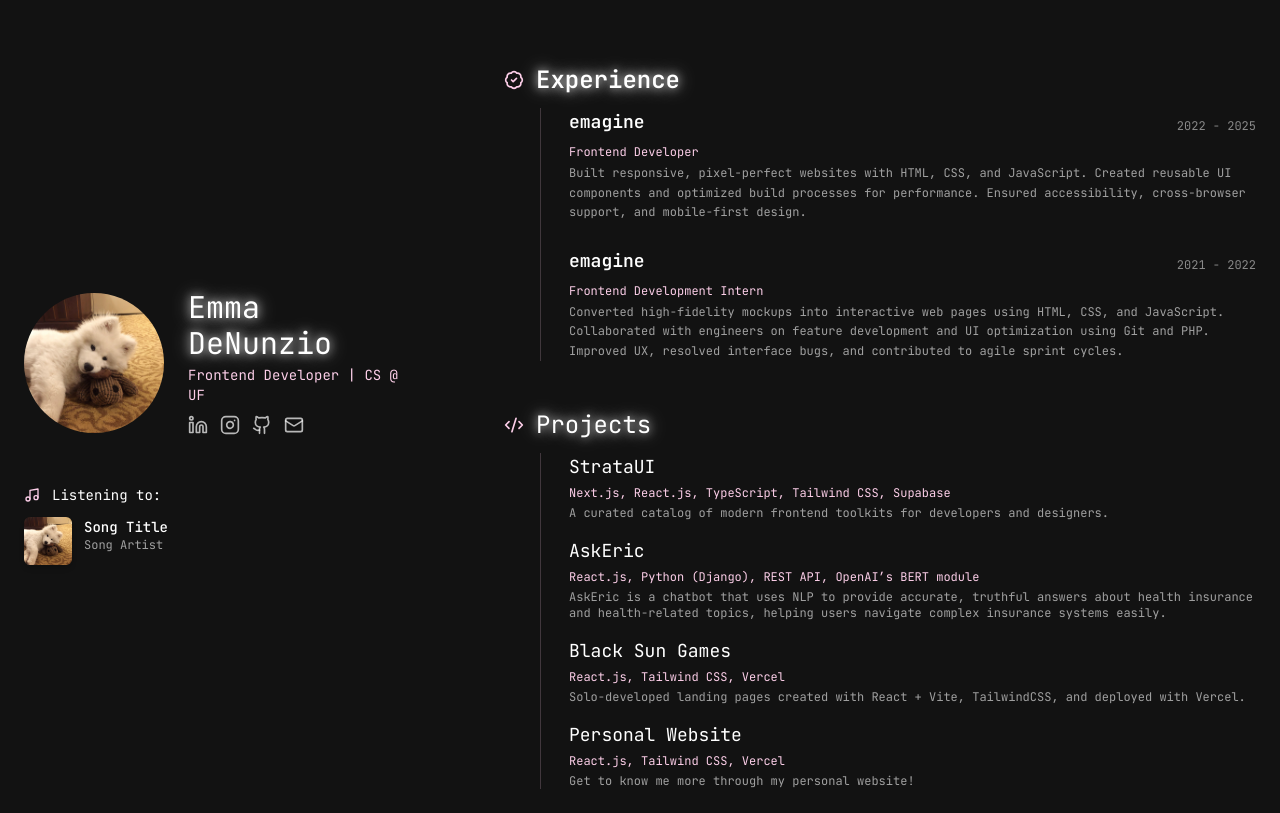
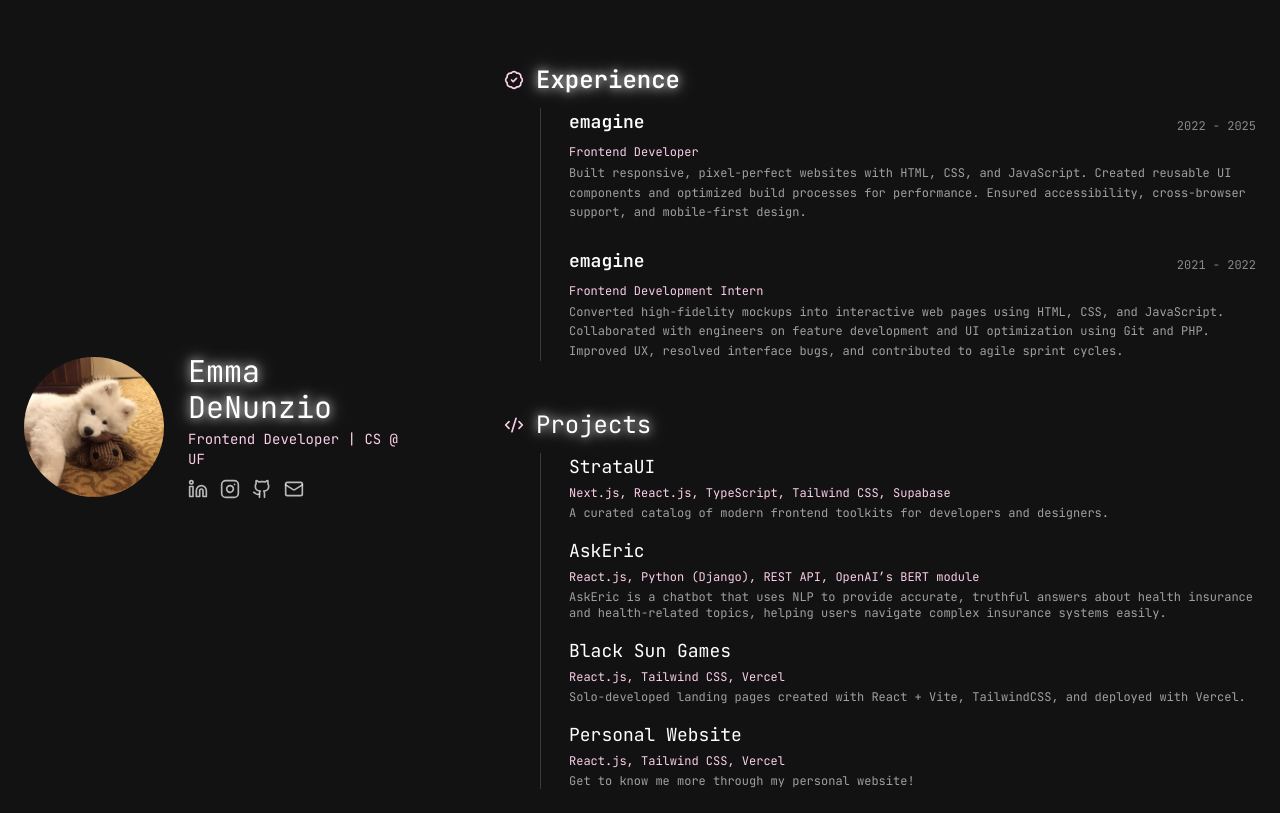
Before and after one commit to emijane/edenunz, a React (Vite) app in the folder portfolio/: page / in a window 1280 px wide. Built offline with nearby package versions, Linux system fonts and the light colour scheme; no server answers.

Commit message:
removed test spotify widget
used for styling purposes

```diff
--- a/portfolio/src/App.jsx
+++ b/portfolio/src/App.jsx
@@ -5,7 +5,6 @@ import ProjectsSection from './layout/ProjectSection';
 import ProfileCard from './layout/ProfileCard';
 import ExperienceSection from './layout/ExperienceSection';
 import SpotifyWidget from './components/SpotifyWidget';
-import SpotifyTest from './components/SpotifyTest';
 
 
 function App() {
@@ -15,7 +14,6 @@ function App() {
         <div className='flex gap-10'>
           <div className='flex flex-col justify-center'>
             <ProfileCard />
-            <SpotifyTest/>
             <SpotifyWidget />
           </div>
           <div className='max-w-200'>
--- a/portfolio/src/components/SpotifyTest.jsx
+++ /dev/null
@@ -1,23 +0,0 @@
-import icon from '../assets/icon.jpg'
-import { Music } from "lucide-react";
-
-export default function SpotifyTest() {
-    return (
-        <div className="flex flex-col text-left gap-3 p-6">
-            <div className='flex gap-3 items-center'>
-                <Music className="text-pink-200 w-4 h-4" />
-                <h3 className='text-sm'>Listening to:</h3>
-            </div>
-            <div className='flex gap-3'>
-                <img
-                    src={icon}
-                    className="w-12 h-12 rounded-md shadow-md"
-                />
-                <div>
-                    <p className="block text-sm text-white font-medium hover:underline cursor-pointer">Song Title</p>
-                    <p className="text-xs text-white/60">Song Artist</p>
-                </div>
-            </div>
-        </div>
-    );
-}
```
